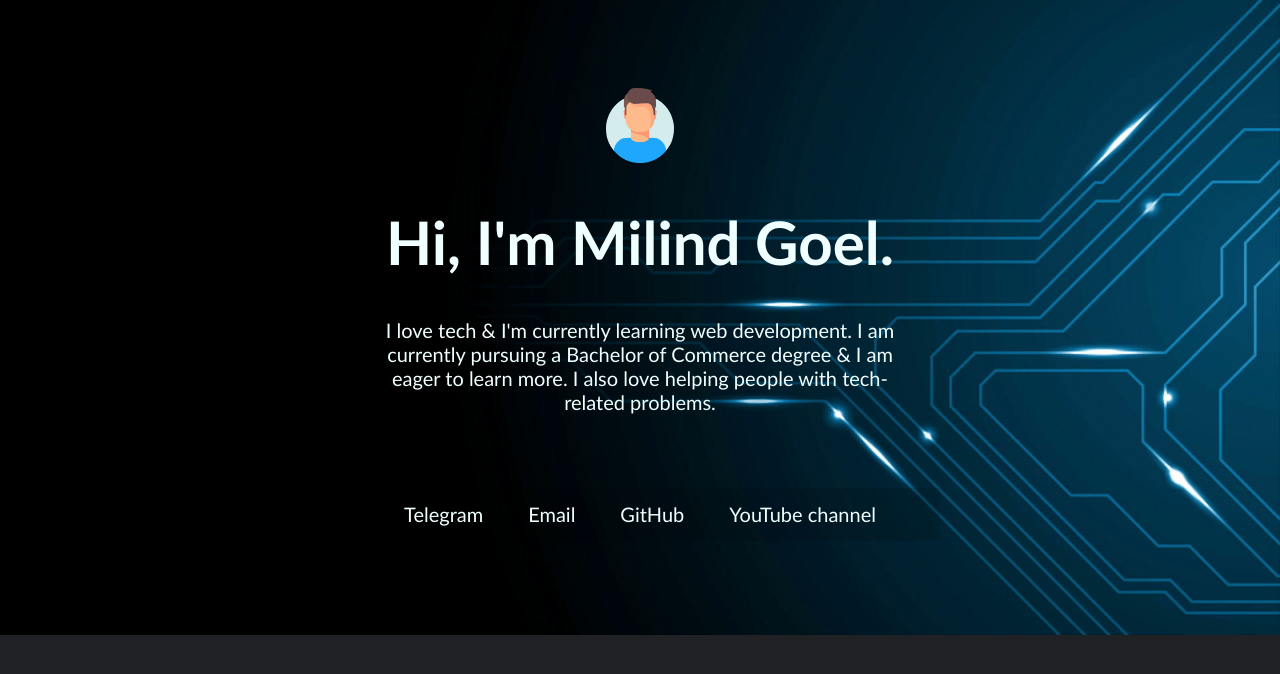
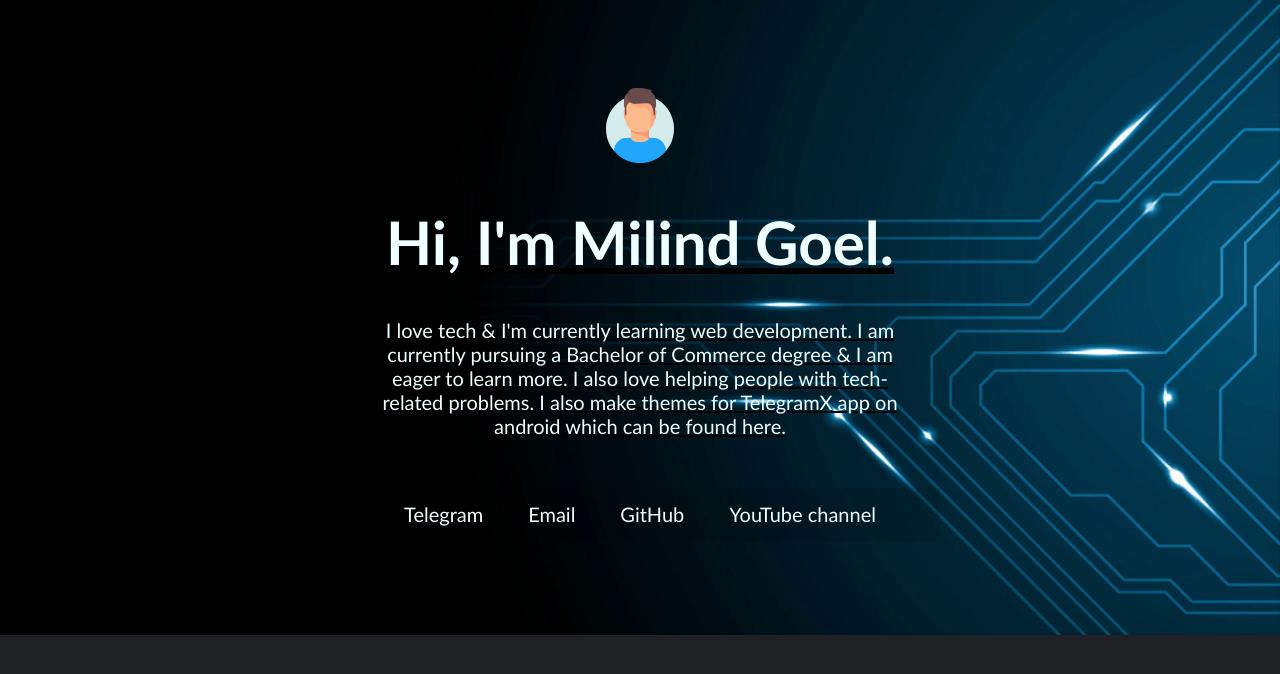
Before and after one commit to milindgoel15/Old-website, a plain HTML site: page index.html in a window 1280 px wide. Drawn offline with Linux system fonts and the light colour scheme.

Commit message:
update content

```diff
--- a/index.html
+++ b/index.html
@@ -18,7 +18,7 @@
         <main>
             <img src="images/Vector-Avatar.png" alt="just a background" height="75">
             <h1>Hi, I'm Milind Goel.</h1>
-            <p>I love tech & I'm currently learning web development. I am currently pursuing a Bachelor of Commerce degree & I am eager to learn more. I also love helping people with tech-related problems.</p>
+            <p>I love tech & I'm currently learning web development. I am currently pursuing a Bachelor of Commerce degree & I am eager to learn more. I also love helping people with tech-related problems. I also make themes for TelegramX app on android which can be found <a href="https://t.me/MilindGoel15TgXThemes" target="_blank">here</a>.</p>
         </main>
 
         <footer>
--- a/style.css
+++ b/style.css
@@ -35,6 +35,7 @@ main {
     padding-top: 80px;
     padding-left: 240px;
     padding-right: 240px;
+    text-decoration: underline;
 }
 
 footer {
```
